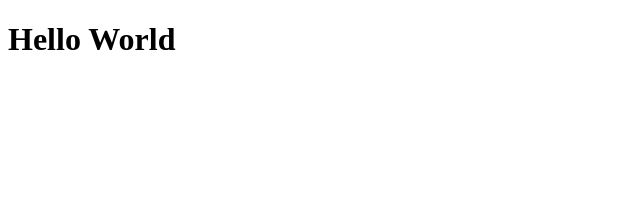
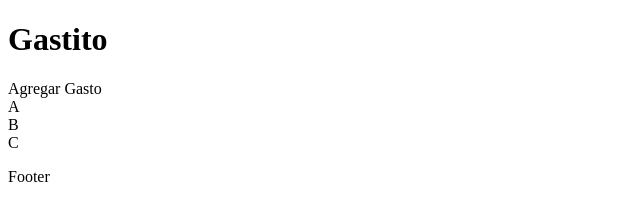
Before and after one commit to mbravomonti/tt-web, a plain HTML site: page index.html in a window 1280 px wide. Shown: the whole page, without its empty margins (0-640 px from the left). Drawn offline with Linux system fonts and the light colour scheme.

Commit message:
Primer esquema

```diff
--- a/index.html
+++ b/index.html
@@ -6,6 +6,19 @@
     <title>Gastitos</title>
 </head>
 <body>
-    <h1>Hello World</h1>
+    <header>
+        <h1>Gastito</h1>
+        <nav>Agregar Gasto</nav>
+    </header>
+
+    <main>
+        <section>A</section>
+        <section>B</section>
+        <section>C</section>
+    </main>
+
+    <footer>
+        <p>Footer</p>
+    </footer>
 </body>
 </html>
```
Also changed, not shown: 2 other files.
